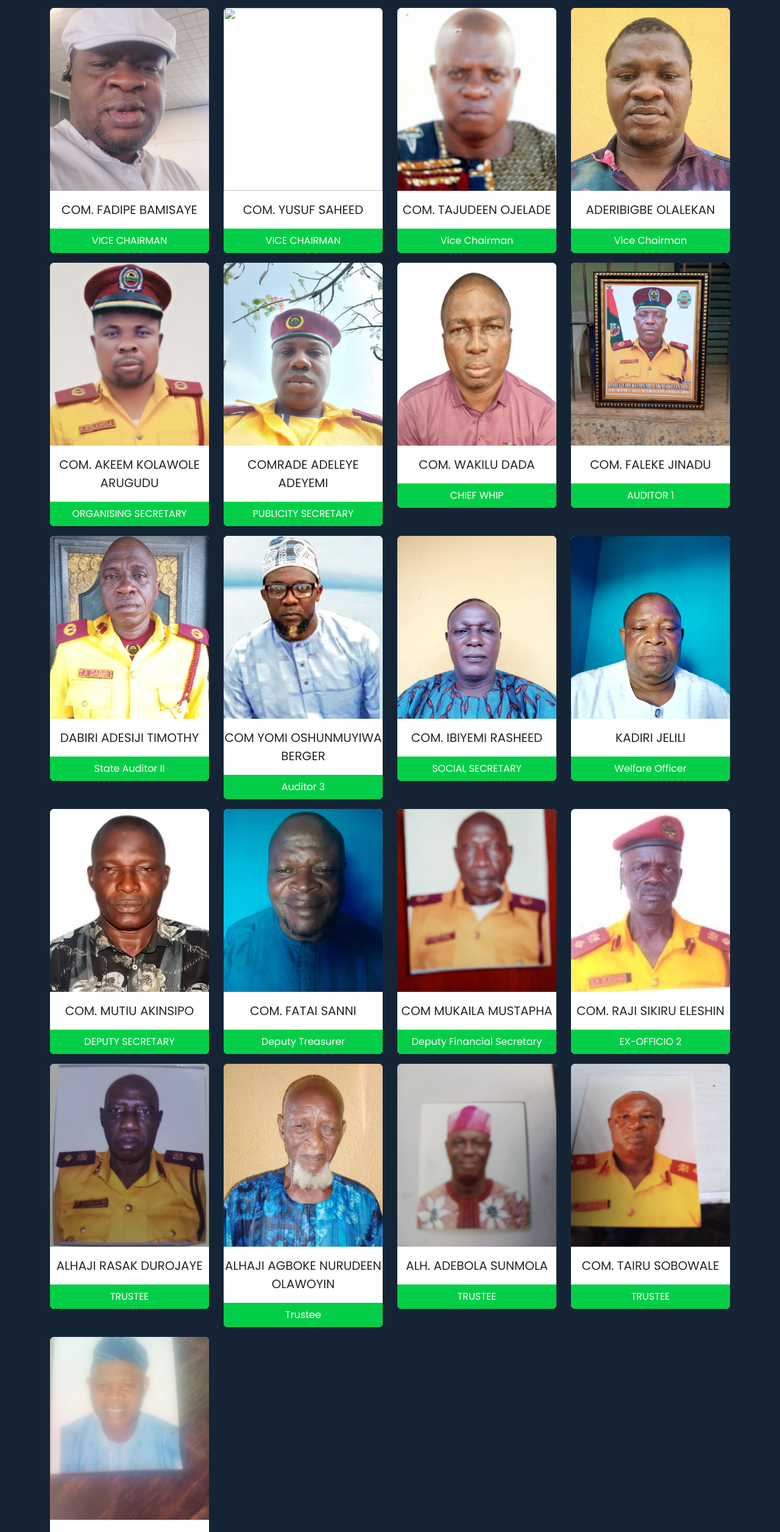
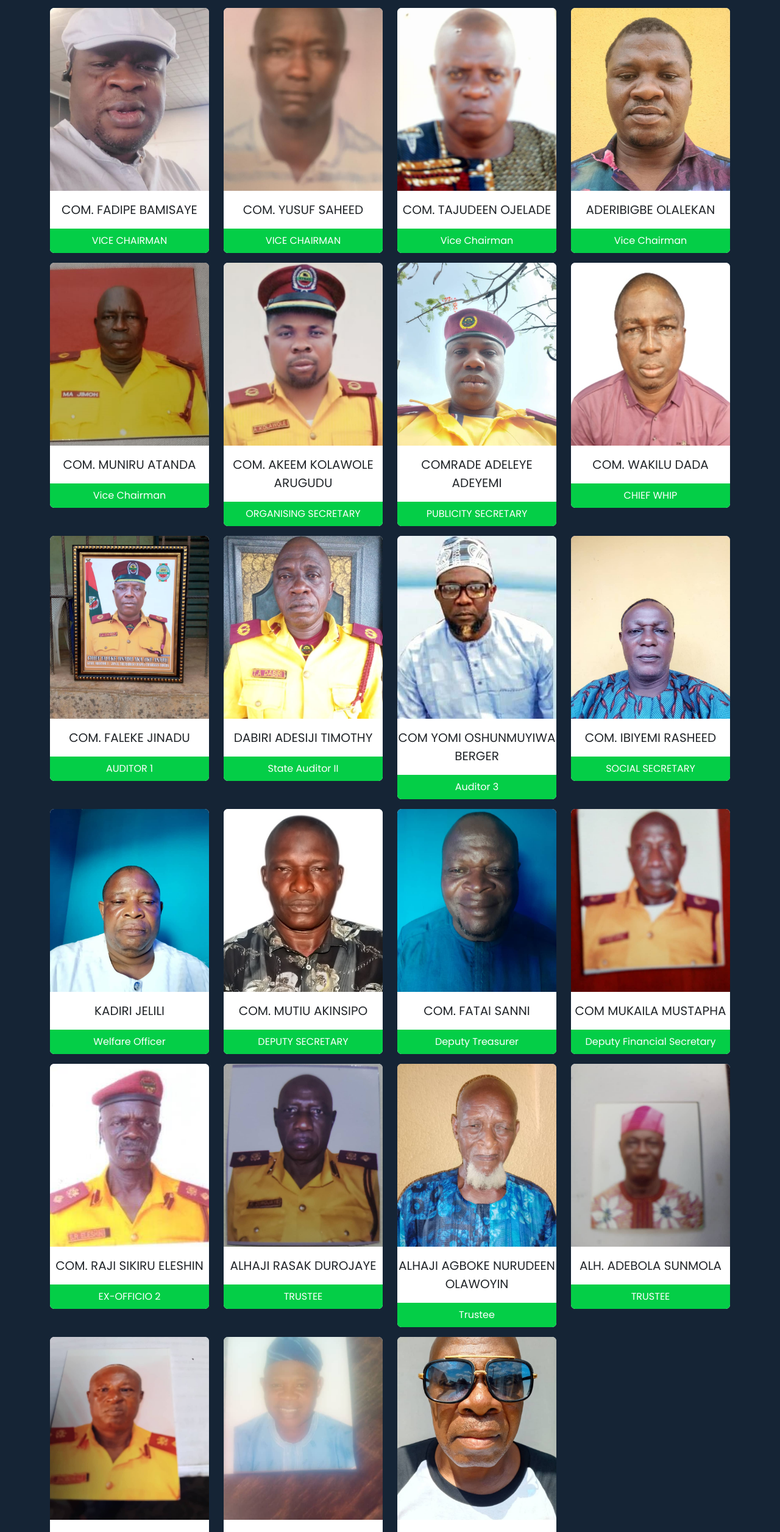
Before and after one commit to Ariyibi-Baseet/rtean-ogun, a plain HTML site: page state-executive-council.html in a window 1280 px wide. Shown: the part 2299-4812 px from the top of the page at 61% size. Drawn offline with nearby package versions, Linux system fonts and the light colour scheme.

Commit message:
running updates

```diff
--- a/state-executive-council.html
+++ b/state-executive-council.html
@@ -233,7 +233,7 @@
 
             <div class="col-12 col-md-4 col-lg-3 mb-3 data">
               <div class="image-box">
-                <img src="./images/sec/" alt="" />
+                <img src="./images/sec/yusuf_saheed.jpg" alt="" />
                 <div class="content">
                   <p class="text-center mt-3 fs-5">Com. Yusuf Saheed</p>
                   <div class="category text-center p-2">VICE CHAIRMAN</div>
@@ -256,6 +256,20 @@
                 <img src="./images/sec/aderibigbe.jpg" alt="" />
                 <div class="content">
                   <p class="text-center mt-3 fs-5">Aderibigbe Olalekan</p>
+                  <div class="category text-center p-2">Vice Chairman</div>
+                </div>
+              </div>
+            </div>
+
+            <div class="col-12 col-md-4 col-lg-3 mb-3 data">
+              <div class="image-box">
+                <img
+                  src="./images/sec/muniru.jpg"
+                  alt=""
+                  style="object-fit: cover"
+                />
+                <div class="content">
+                  <p class="text-center mt-3 fs-5">COM. MUNIRU ATANDA</p>
                   <div class="category text-center p-2">Vice Chairman</div>
                 </div>
               </div>
@@ -442,6 +456,16 @@
                 </div>
               </div>
             </div>
+
+            <div class="col-12 col-md-4 col-lg-3 mb-3 data">
+              <div class="image-box">
+                <img src="./images/sec/yinka_oshikoya.jpg" alt="" />
+                <div class="content">
+                  <p class="text-center mt-3 fs-5">COM. YINKA OSHIKOYA</p>
+                  <div class="category text-center p-2">TRUSTEE</div>
+                </div>
+              </div>
+            </div>
           </div>
         </div>
       </div>
```
Also changed, not shown: images/sec/muniru.jpg (added), images/sec/yinka_oshikoya.jpg (added).
